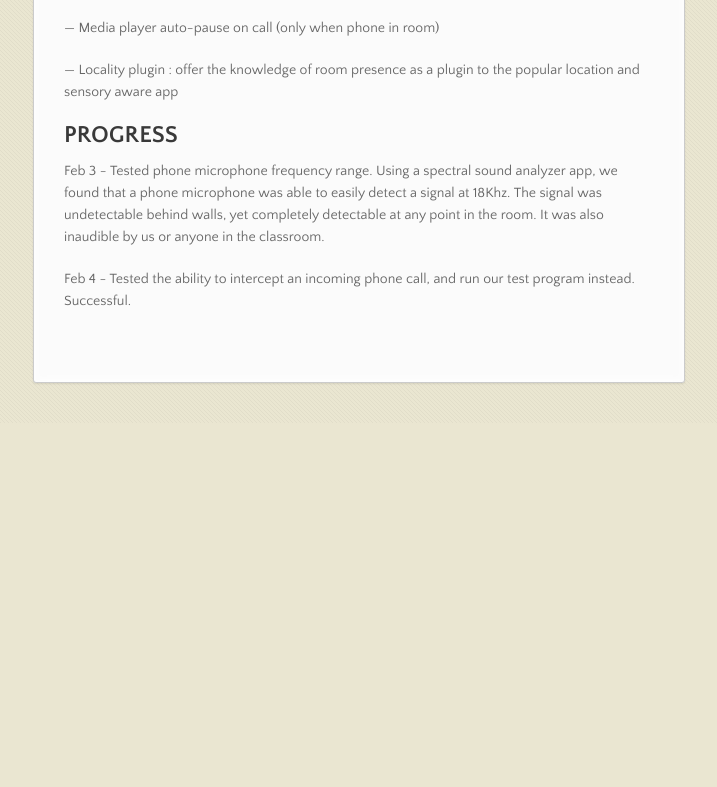
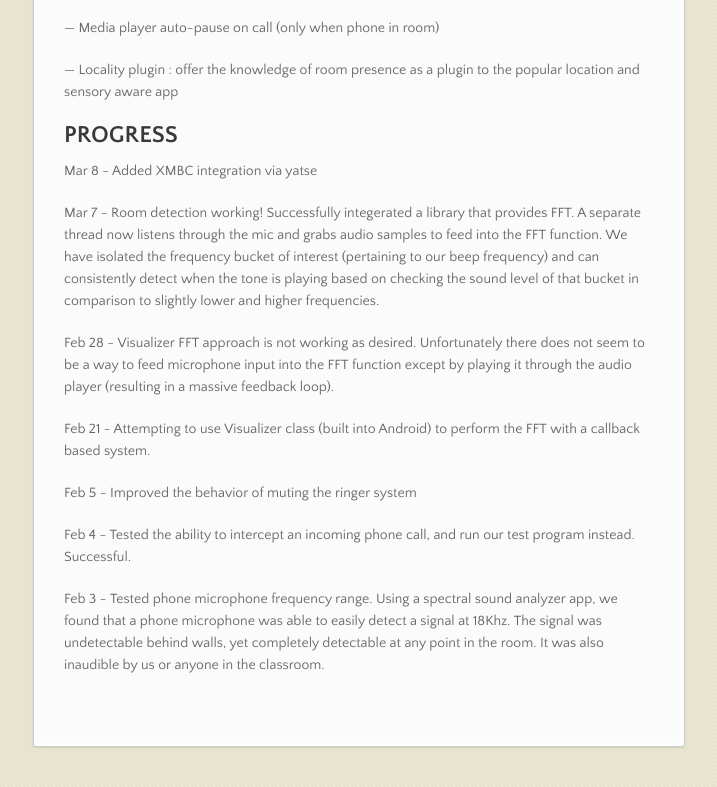
Before and after one commit to charlesmunger/RoomDetector, a plain HTML site: page index.html in a window 1280 px wide. Shown: the part 1194-1981 px from the top of the page, without its empty margins (282-999 px from the left). Before the commit the page ends 1617 px from the top, so only its background shows below. Drawn offline with nearby package versions, Linux system fonts and the light colour scheme.

Commit message:
Updated progress up to 3/8/13

```diff
--- a/index.html
+++ b/index.html
@@ -65,9 +65,20 @@
 
 <h2>PROGRESS</h2>
 
+<p>Mar 8 - Added XMBC integration via yatse</p>
+
+<p>Mar 7 - Room detection working! Successfully integerated a library that provides FFT. A separate thread now listens through the mic and grabs audio samples to feed into the FFT function. We have isolated the frequency bucket of interest (pertaining to our beep frequency) and can consistently detect when the tone is playing based on checking the sound level of that bucket in comparison to slightly lower and higher frequencies.</p>
+
+<p>Feb 28 - Visualizer FFT approach is not working as desired. Unfortunately there does not seem to be a way to feed microphone input into the FFT function except by playing it through the audio player (resulting in a massive feedback loop).</p>
+
+<p>Feb 21 - Attempting to use Visualizer class (built into Android) to perform the FFT with a callback based system.</p>
+
+<p>Feb 5 - Improved the behavior of muting the ringer system</p>
+
+<p>Feb 4 - Tested the ability to intercept an incoming phone call, and run our test program instead. Successful.</p>
+
 <p>Feb 3 - Tested phone microphone frequency range. Using a spectral sound analyzer app, we found that a phone microphone was able to easily detect a signal at 18Khz. The signal was undetectable behind walls, yet completely detectable at any point in the room. It was also inaudible by us or anyone in the classroom.</p>
 
-<p>Feb 4 - Tested the ability to intercept an incoming phone call, and run our test program instead. Successful.</p>
       </section>
       <footer>
         <p>Project maintained by <a href="https://github.com/charlesmunger">charlesmunger</a></p>
```
